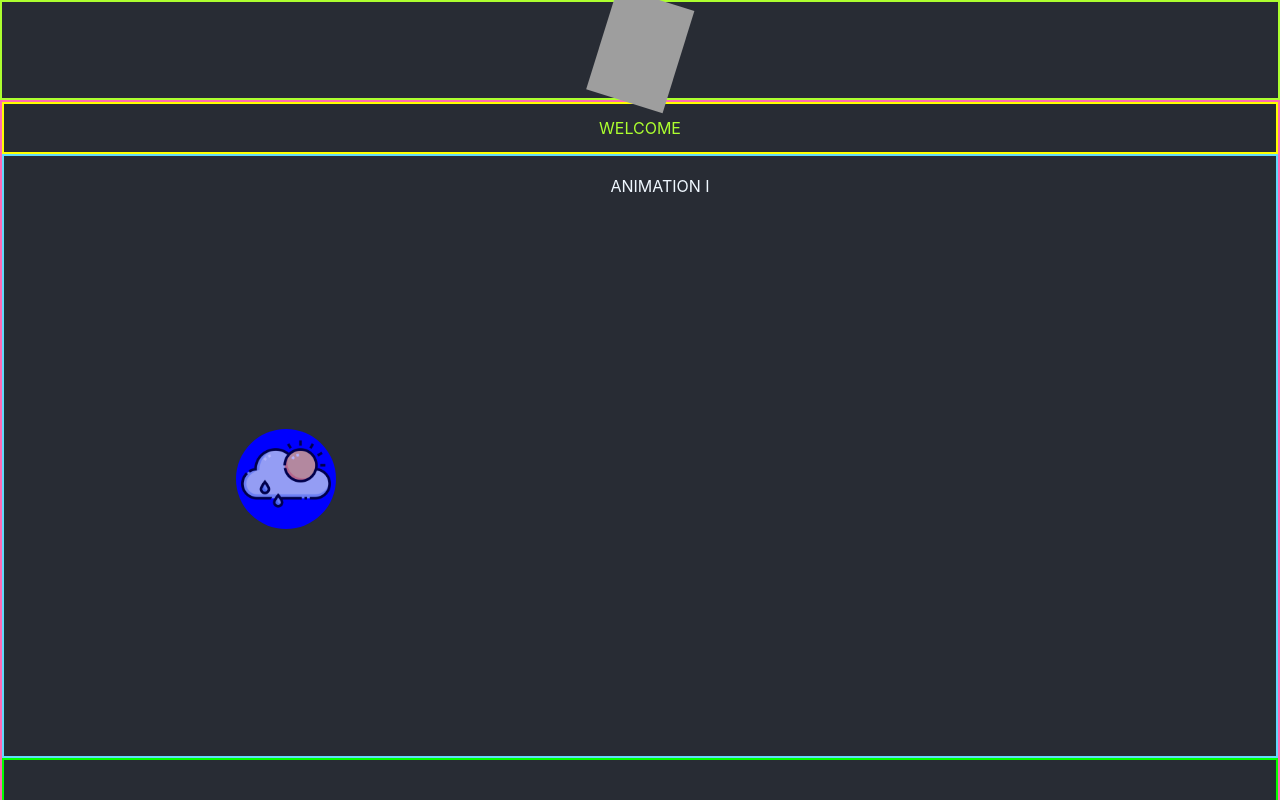
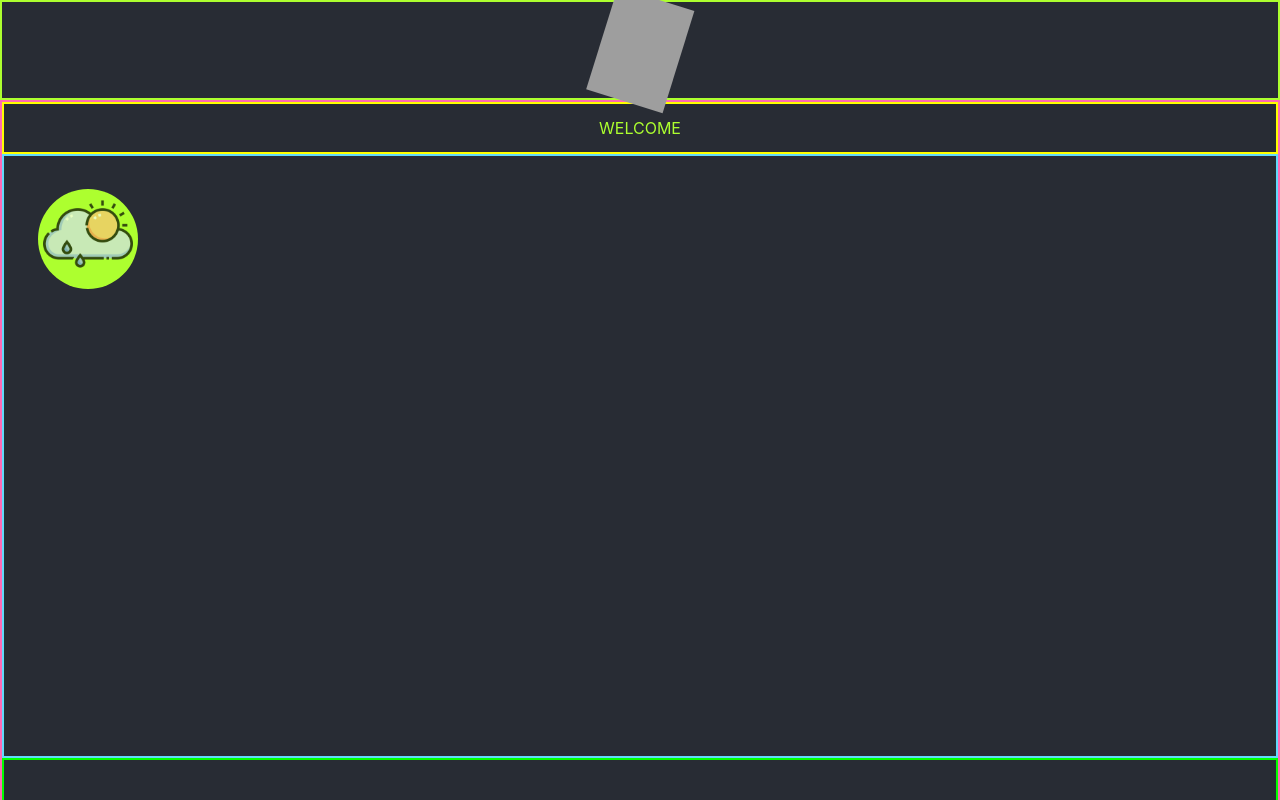
Before and after one commit to DanielYankiver/react-concepts, a React (Create React App) app: page / in a window 1280 px wide. Shown: the top 800 px of the page. Built offline with nearby package versions, Linux system fonts and the light colour scheme; grey boxes are pictures that could not be loaded.

Commit message:
adjusted animation 1s movement and color

```diff
--- a/src/App.css
+++ b/src/App.css
@@ -66,6 +66,7 @@
   height: 600px;
   color: aliceblue;
   text-align: center;
+  padding-right: 100px;
 }
 
 .animation-1-title {
@@ -84,11 +85,11 @@
 } */
 
 @keyframes animate-1 {
-  0%   {background-color:red; left:0px; top:0px;}
-  25%  {background-color:yellow; left:200px; top:0px;}
-  50%  {background-color:blue; left:200px; top:200px;}
-  75%  {background-color:green; left:0px; top:200px;}
-  100% {background-color:red; left:0px; top:0px;}
+  0%   {background-color:greenyellow; left:0%; }
+  25%  {background-color:hotpink; left:50%; }
+  50%  {background-color:#FFFF00; left:100%; }
+  75%  {background-color:#61dafb; left:50%; }
+  100% {background-color:greenyellow; left:0%; }
 }
 
 .animation-1-center {
@@ -103,7 +104,7 @@
   border-radius: 50px;
   position: relative;
   background-color: red;
-  animation: animate-1 4s 9 alternate ease-in-out;
+  animation: animate-1 6s infinite alternate ease-in-out;
   /* animation-name: animate-1;
   animation-duration: 4s;
   animation-iteration-count: infinite;
--- a/src/App.js
+++ b/src/App.js
@@ -19,7 +19,7 @@ function App() {
           WELCOME
         </div>
         <div className='animation-1-container'>
-          <div className='animation-1-title'>ANIMATION I</div>
+          {/* <div className='animation-1-title'>ANIMATION I</div> */}
 
           {/* <div className='animation-1-ideas'>
             <div>Elevator doors...</div>
```
